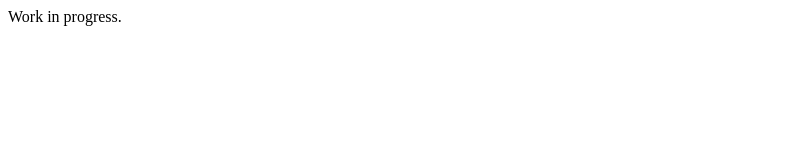
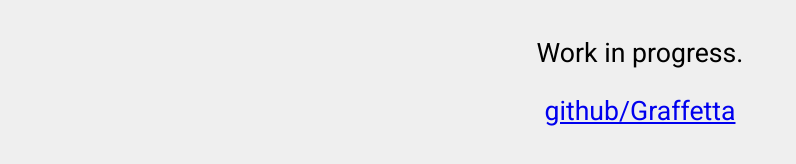
Before and after one commit to Graffetta/Graffetta.github.io, a plain HTML site: page index.html in a window 1280 px wide. Shown: the whole page, without its empty margins (0-796 px from the left). Drawn offline with Linux system fonts and the light colour scheme.

Commit message:
Second commit

```diff
--- /dev/null
+++ b/index.css
@@ -0,0 +1,11 @@
+html {
+    margin: 20;
+    padding: 20;
+}
+body {
+    font-family: 'Roboto', sans-serif;
+    font-size: 20pt;
+    background-color: #efefef;
+    padding: 10px;
+    margin: 0;
+}
--- a/index.html
+++ b/index.html
@@ -1,9 +1,12 @@
+<!DOCTYPE html>
 <html>
   <head>
     <title>Graffetta's Page</title>
+    <link rel="stylesheet" href="index.css">
+    <link href="https://fonts.googleapis.com/css?family=Roboto" rel="stylesheet">
   </head>
   <body>
-    <p> Work in progress. </p>
-    <p> <a href="https://github.com/Graffetta"></a> </p>
+    <p align="center"> Work in progress. </p>
+    <p align="center"> <a href="https://github.com/Graffetta">github/Graffetta</a> </p>
   </body>
 </html>
```
